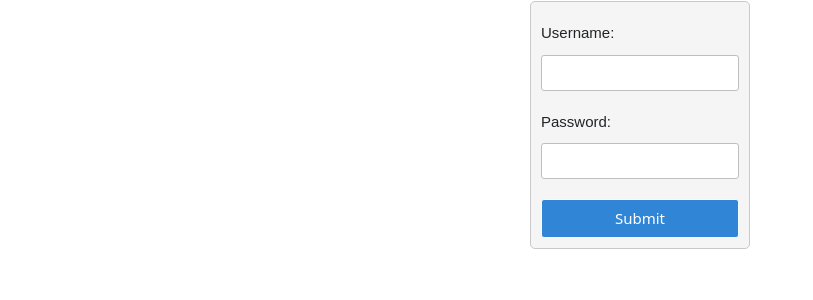
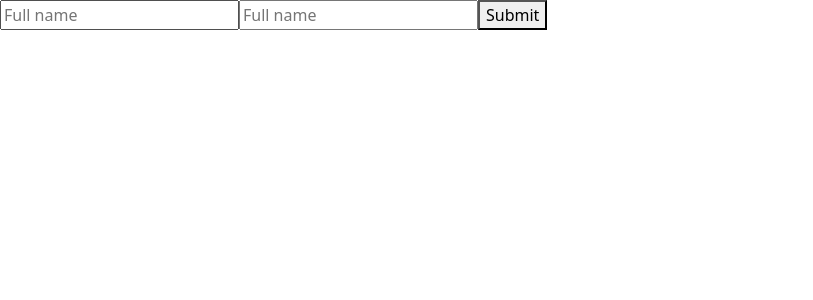
Before and after one commit to mattcapazz/plataforma, a React (Create React App) app in the folder web/: page /login in a window 1280 px wide. Shown: the top 300 px of the page, without its empty margins (0-813 px from the left). Built offline with nearby package versions, Linux system fonts and the light colour scheme.

Commit message:
login firestore

```diff
--- a/web/package.json
+++ b/web/package.json
@@ -10,7 +10,7 @@
     "bootstrap": "^5.1.3",
     "firebase": "^9.5.0",
     "i": "^0.3.7",
-    "npm": "^8.1.2",
+    "npm": "^8.1.4",
     "prop-types": ">=15.5.6",
     "react": "^17.0.2",
     "react-bootstrap": "^2.0.0-rc.1",
--- /dev/null
+++ b/web/src/components/firebase.js
@@ -0,0 +1,15 @@
+import * as firebase from "firebase";
+
+
+const config = {
+          apiKey: "AIzaSyCWiqZD-9cT20hxzPP8LnjNiIg9bpsak-Q",
+          authDomain: "react-b1edf.firebaseapp.com",
+          projectId: "react-b1edf",
+          storageBucket: "",
+          messagingSenderId: "752281041399",
+          appId: "1:752281041399:web:46b737786be4036eb616f2",
+          databaseURL: "react-b1edf.firebaseapp.com"
+        };
+
+firebase.initializeApp(config);
+export default firebase;
--- a/web/src/components/login.jsx
+++ b/web/src/components/login.jsx
@@ -1,103 +1,57 @@
 import React from "react";
-import ReactDOM from "react-dom";
-import { initializeApp } from "firebase/app";
-import { getFirestore, collection, getDocs } from "firebase/firestore/lite";
+import firebase from "./firebase";
 
-const appStyle = {
-  height: "250px",
-  display: "flex",
-};
+class User extends React.Component {
+  constructor() {
+    super();
+    this.state = {
+      email: "",
+      fullname: "",
+    };
+  }
 
-const formStyle = {
-  margin: "auto",
-  padding: "10px",
-  border: "1px solid #c9c9c9",
-  borderRadius: "5px",
-  background: "#f5f5f5",
-  width: "220px",
-  display: "block",
-};
+  updateInput = (e) => {
+    this.setState({
+      [e.target.name]: e.target.value,
+    });
+  };
 
-const labelStyle = {
-  margin: "10px 0 5px 0",
-  fontFamily: "Arial, Helvetica, sans-serif",
-  fontSize: "15px",
-};
+  addUser = (e) => {
+    e.preventDefault();
+    const db = firebase.firestore();
+    db.settings({
+      timestampsInSnapshots: true,
+    });
+    const userRef = db.collection("Users").add({
+      fullname: this.state.fullname,
+      email: this.state.email,
+    });
+    this.setState({
+      fullname: "",
+      email: "",
+    });
+  };
 
-const inputStyle = {
-  margin: "5px 0 10px 0",
-  padding: "5px",
-  border: "1px solid #bfbfbf",
-  borderRadius: "3px",
-  boxSizing: "border-box",
-  width: "100%",
-};
-
-const submitStyle = {
-  margin: "10px 0 0 0",
-  padding: "7px 10px",
-  border: "1px solid #efffff",
-  borderRadius: "3px",
-  background: "#3085d6",
-  width: "100%",
-  fontSize: "15px",
-  color: "white",
-  display: "block",
-};
-
-const Field = React.forwardRef(({ label, type }, ref) => {
-  return (
-    <div>
-      <label style={labelStyle}>{label}</label>
-      <input ref={ref} type={type} style={inputStyle} />
-    </div>
-  );
-});
-
-const Form = ({ onSubmit }) => {
-  const usernameRef = React.useRef();
-  const passwordRef = React.useRef();
-  const handleSubmit = (e) => {
-    e.preventDefault();
-    const data = {
-      username: usernameRef.current.value,
-      password: passwordRef.current.value,
-    };
-    onSubmit(data);
-  };
-  return (
-    <form style={formStyle} onSubmit={handleSubmit}>
-      <Field ref={usernameRef} label="Username:" type="text" />
-      <Field ref={passwordRef} label="Password:" type="password" />
-      <div>
-        <button style={submitStyle} type="submit">
-          Submit
-        </button>
-      </div>
-    </form>
-  );
-};
-
-// Usage example:
-
-const App = () => {
-  const handleSubmit = (data) => {
-    const json = JSON.stringify(data, null, 4);
-    console.clear();
-    console.log(json);
-  };
-  return (
-    <div style={appStyle}>
-      <Form onSubmit={handleSubmit} />
-    </div>
-
-  );
-  async function getCities(db) {
-    const nameCol = collection(db, "name");
-    const citySnapshot = await getDocs(nameCol);
-    const cityList = citySnapshot.docs.map((doc) => doc.data());
-    return cityList;
+  render() {
+    return (
+      <form onSubmit={this.addUser}>
+        <input
+          type="text"
+          name="fullname"
+          placeholder="Full name"
+          onChange={this.updateInput}
+          value={this.state.fullname}
+        />
+        <input
+          type="email"
+          name="email"
+          placeholder="Full name"
+          onChange={this.updateInput}
+          value={this.state.email}
+        />
+        <button type="submit">Submit</button>
+      </form>
+    );
   }
-};
-
-export default App;
+}
+export default User;
```
Also changed, not shown: 1 other file (tests, documents, lock files or other folders).
